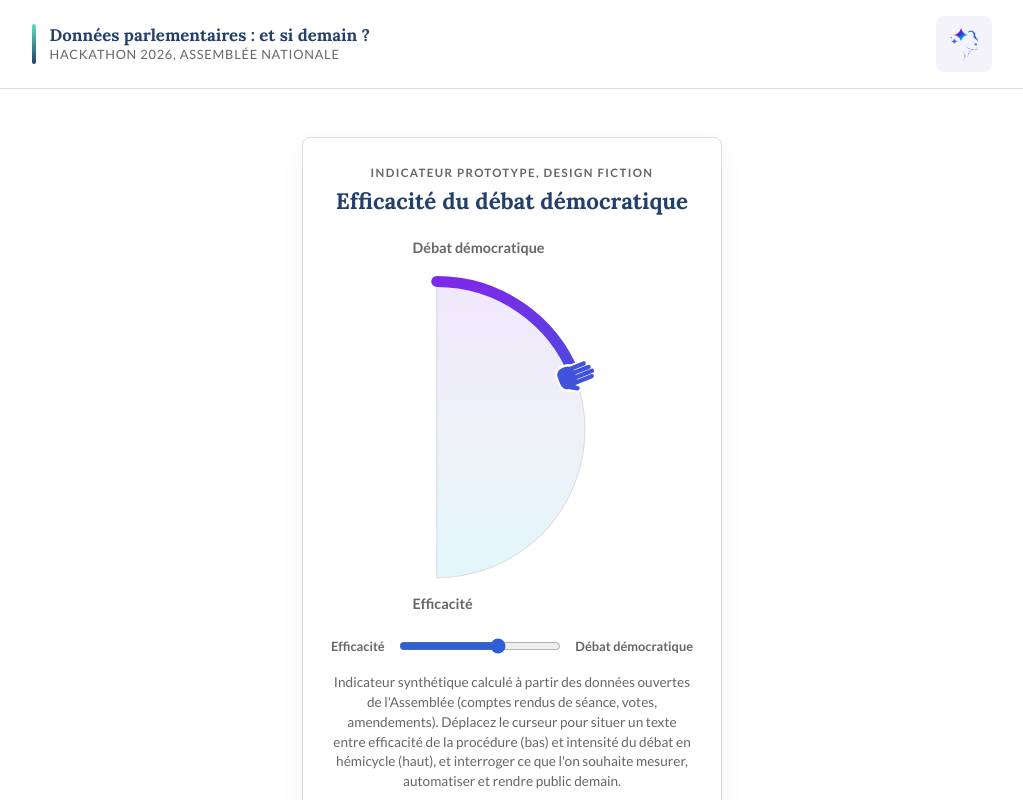
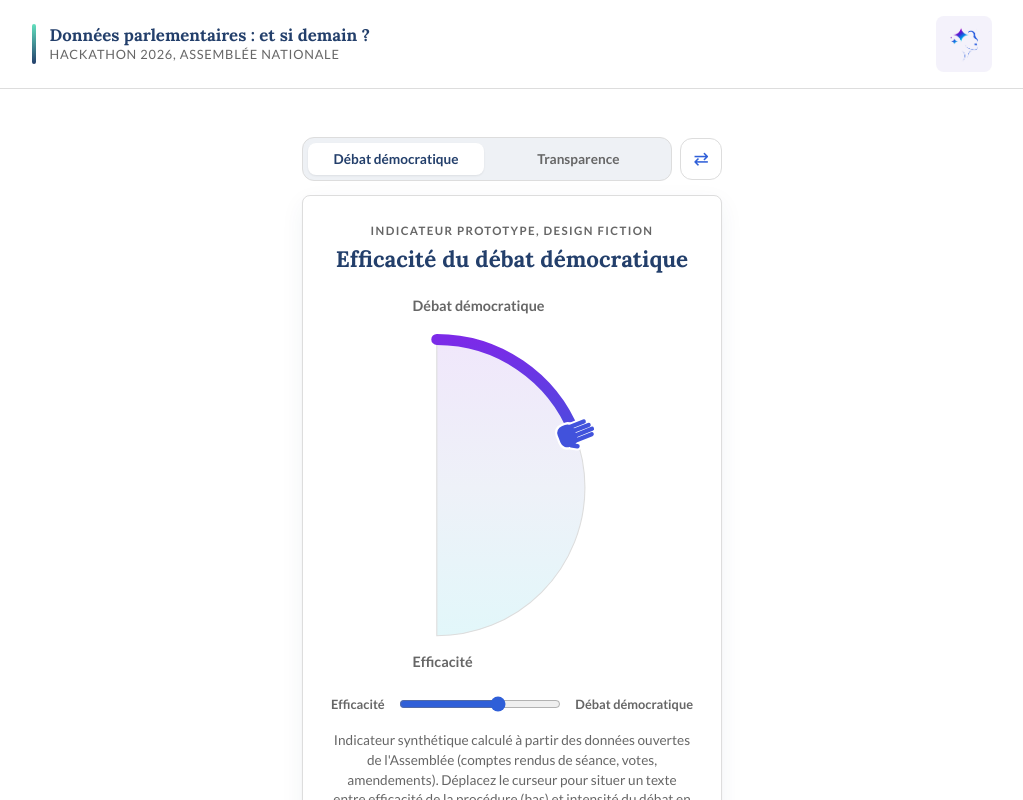
Before and after one commit to ErenAtolgan/donnees-parlementaires-et-si-demain, a React (Vite) app in the folder app/: page / in a window 1280 px wide. Shown: the top 800 px of the page, without its empty margins (128-1151 px from the left). Built offline with nearby package versions, Linux system fonts and the light colour scheme.

Commit message:
Ajoute un second hémicycle avec menu de sélection et bascule directe
Co-Authored-By: Claude Fable 5 <noreply@anthropic.com>
Claude-Session: https://claude.ai/code/session_018xV7kDg1SWvWcZjwpCbM7c

```diff
--- a/app/src/App.css
+++ b/app/src/App.css
@@ -63,6 +63,72 @@
   justify-content: center;
   align-items: flex-start;
   padding: 3rem 1.5rem;
+}
+
+/* Zone hemicycles : menu + carte */
+.hemicycle-zone {
+  width: 100%;
+  max-width: 420px;
+}
+
+.menu-hemicycles {
+  display: flex;
+  align-items: center;
+  gap: 0.5rem;
+  margin-bottom: 0.9rem;
+}
+
+.onglets {
+  flex: 1;
+  display: flex;
+  gap: 0.35rem;
+  padding: 0.3rem;
+  background: var(--muted, #eef1f5);
+  border: 1px solid var(--border);
+  border-radius: calc(var(--radius) + 4px);
+}
+
+.onglet {
+  flex: 1;
+  padding: 0.5rem 0.75rem;
+  border: none;
+  border-radius: var(--radius);
+  background: transparent;
+  font: inherit;
+  font-size: 0.85rem;
+  font-weight: 700;
+  color: var(--muted-foreground);
+  cursor: pointer;
+  transition: background 0.15s ease, color 0.15s ease, box-shadow 0.15s ease;
+}
+
+.onglet:hover {
+  color: var(--primary);
+}
+
+.onglet-actif {
+  background: var(--background);
+  color: var(--primary);
+  box-shadow: 0 1px 2px rgba(22, 22, 22, 0.08);
+}
+
+.btn-bascule {
+  flex: none;
+  width: 2.6rem;
+  height: 2.6rem;
+  border: 1px solid var(--border);
+  border-radius: calc(var(--radius) + 4px);
+  background: var(--background);
+  font-size: 1.15rem;
+  line-height: 1;
+  color: #2f5fd8; /* bleu du logo */
+  cursor: pointer;
+  transition: background 0.15s ease, transform 0.15s ease;
+}
+
+.btn-bascule:hover {
+  background: var(--muted, #eef1f5);
+  transform: scale(1.05);
 }
 
 /* Carte indicateur */
--- a/app/src/App.jsx
+++ b/app/src/App.jsx
@@ -1,8 +1,43 @@
+import { useState } from 'react'
 import Gauge from './components/Gauge'
 import Logo from './components/Logo'
 import './App.css'
 
+// Les deux hemicycles proposes ; chacun garde sa propre position de curseur.
+const HEMICYCLES = [
+  {
+    id: 'debat',
+    menu: 'Débat démocratique',
+    titre: 'Efficacité du débat démocratique',
+    poleHaut: 'Débat démocratique',
+    poleBas: 'Efficacité',
+    valeurInitiale: 62,
+    note:
+      "Indicateur synthétique calculé à partir des données ouvertes de l'Assemblée (comptes " +
+      'rendus de séance, votes, amendements). Déplacez le curseur pour situer un texte entre ' +
+      "efficacité de la procédure (bas) et intensité du débat en hémicycle (haut), et " +
+      "interroger ce que l'on souhaite mesurer, automatiser et rendre public demain.",
+  },
+  {
+    id: 'transparence',
+    menu: 'Transparence',
+    titre: 'Transparence de la décision publique',
+    poleHaut: 'Transparence',
+    poleBas: 'Confidentialité',
+    valeurInitiale: 38,
+    note:
+      "Indicateur synthétique construit sur l'ouverture des données parlementaires (agendas, " +
+      'scrutins, documents préparatoires). Déplacez le curseur pour situer une décision entre ' +
+      'confidentialité des travaux (bas) et transparence complète du processus (haut), et ' +
+      'questionner le bon équilibre pour demain.',
+  },
+]
+
 export default function App() {
+  const [actif, setActif] = useState(0)
+
+  const basculer = () => setActif((a) => (a + 1) % HEMICYCLES.length)
+
   return (
     <div className="app">
       <header className="site-header">
@@ -19,7 +54,47 @@ export default function App() {
       </header>
 
       <main className="content">
-        <Gauge />
+        <div className="hemicycle-zone">
+          {/* Menu de choix de l'hemicycle + bascule directe */}
+          <nav className="menu-hemicycles" aria-label="Choix de l'hémicycle">
+            <div className="onglets" role="tablist">
+              {HEMICYCLES.map((h, i) => (
+                <button
+                  key={h.id}
+                  type="button"
+                  role="tab"
+                  aria-selected={i === actif}
+                  className={`onglet${i === actif ? ' onglet-actif' : ''}`}
+                  onClick={() => setActif(i)}
+                >
+                  {h.menu}
+                </button>
+              ))}
+            </div>
+            <button
+              type="button"
+              className="btn-bascule"
+              onClick={basculer}
+              title="Passer directement à l'autre hémicycle"
+              aria-label="Passer directement à l'autre hémicycle"
+            >
+              ⇄
+            </button>
+          </nav>
+
+          {/* Les deux hemicycles restent montes pour conserver leur curseur */}
+          {HEMICYCLES.map((h, i) => (
+            <div key={h.id} hidden={i !== actif}>
+              <Gauge
+                titre={h.titre}
+                poleHaut={h.poleHaut}
+                poleBas={h.poleBas}
+                note={h.note}
+                valeurInitiale={h.valeurInitiale}
+              />
+            </div>
+          ))}
+        </div>
       </main>
 
       <footer className="site-footer">
--- a/app/src/components/Gauge.jsx
+++ b/app/src/components/Gauge.jsx
@@ -1,4 +1,4 @@
-import { useState } from 'react'
+import { useId, useState } from 'react'
 
 // Hemicycle PLEIN (demi-disque) oriente vers la droite, utilise comme axe :
 // pole bas = Efficacite, pole haut = Debat democratique.
@@ -114,9 +114,19 @@ function MainCurseur({ valeur }) {
   )
 }
 
-export default function Gauge({ label = 'Efficacité du débat démocratique' }) {
-  const [valeur, setValeur] = useState(62)
+export default function Gauge({
+  titre = 'Efficacité du débat démocratique',
+  poleHaut = 'Débat démocratique',
+  poleBas = 'Efficacité',
+  note,
+  valeurInitiale = 62,
+}) {
+  const uid = useId()
+  const [valeur, setValeur] = useState(valeurInitiale)
   const versLeHaut = valeur >= MILIEU
+
+  const gradLogo = `gradLogo-${uid}`
+  const gradDisque = `gradDisque-${uid}`
 
   // Bornes de la portion coloree : de l'extremite (haut ou bas) au curseur.
   const debut = versLeHaut ? valeur : 0
@@ -125,19 +135,19 @@ export default function Gauge({ label = 'Efficacité du débat démocratique' })
   return (
     <section className="carte">
       <p className="eyebrow">Indicateur prototype, design fiction</p>
-      <h1 className="carte-titre">{label}</h1>
+      <h1 className="carte-titre">{titre}</h1>
 
       <div className="gauge-wrap">
         <svg
           viewBox="0 -26 208 348"
           className="gauge-svg"
           role="img"
-          aria-label="Position du curseur entre efficacité (bas) et débat démocratique (haut)"
+          aria-label={`Position du curseur entre ${poleBas} (bas) et ${poleHaut} (haut)`}
         >
           <defs>
             {/* Degrade global du logo : violet (haut) -> bleu -> cyan (bas) */}
             <linearGradient
-              id="gradLogo"
+              id={gradLogo}
               gradientUnits="userSpaceOnUse"
               x1="0"
               y1={CY - R}
@@ -149,7 +159,7 @@ export default function Gauge({ label = 'Efficacité du débat démocratique' })
               <stop offset="100%" stopColor={CYAN} />
             </linearGradient>
             {/* Degrade de fond du demi-disque : teintes pales du logo */}
-            <linearGradient id="gradDisque" x1="0" y1="0" x2="0" y2="1">
+            <linearGradient id={gradDisque} x1="0" y1="0" x2="0" y2="1">
               <stop offset="0%" stopColor="#f0e7fb" />
               <stop offset="50%" stopColor="#eef1f8" />
               <stop offset="100%" stopColor="#e2f7fa" />
@@ -158,16 +168,16 @@ export default function Gauge({ label = 'Efficacité du débat démocratique' })
 
           {/* Poles de l'axe */}
           <text x={14} y={-10} className="axe-label">
-            Débat démocratique
+            {poleHaut}
           </text>
           <text x={14} y={312} className="axe-label">
-            Efficacité
+            {poleBas}
           </text>
 
           {/* Hemicycle plein (demi-disque bombe a droite) */}
           <path
             d={`M ${CX} ${CY + R} A ${R} ${R} 0 0 0 ${CX} ${CY - R} Z`}
-            fill="url(#gradDisque)"
+            fill={`url(#${gradDisque})`}
             stroke="#dddddd"
           />
 
@@ -175,7 +185,7 @@ export default function Gauge({ label = 'Efficacité du débat démocratique' })
           <path
             d={cheminArc(debut, fin)}
             fill="none"
-            stroke="url(#gradLogo)"
+            stroke={`url(#${gradLogo})`}
             strokeWidth={10}
             strokeLinecap="round"
           />
@@ -186,25 +196,20 @@ export default function Gauge({ label = 'Efficacité du débat démocratique' })
       </div>
 
       <div className="reglage">
-        <span className="pole">Efficacité</span>
+        <span className="pole">{poleBas}</span>
         <input
-          id="valeur"
+          id={`valeur-${uid}`}
           type="range"
           min="0"
           max="100"
           value={valeur}
           onChange={(e) => setValeur(Number(e.target.value))}
-          aria-label="Position entre efficacité et débat démocratique"
+          aria-label={`Position entre ${poleBas} et ${poleHaut}`}
         />
-        <span className="pole">Débat démocratique</span>
+        <span className="pole">{poleHaut}</span>
       </div>
 
-      <p className="carte-note">
-        Indicateur synthétique calculé à partir des données ouvertes de l'Assemblée (comptes
-        rendus de séance, votes, amendements). Déplacez le curseur pour situer un texte entre
-        efficacité de la procédure (bas) et intensité du débat en hémicycle (haut), et
-        interroger ce que l'on souhaite mesurer, automatiser et rendre public demain.
-      </p>
+      {note && <p className="carte-note">{note}</p>}
     </section>
   )
 }
```
